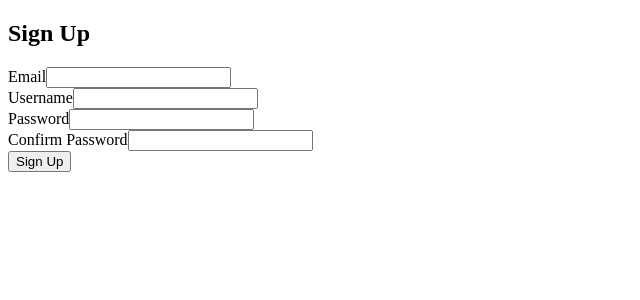
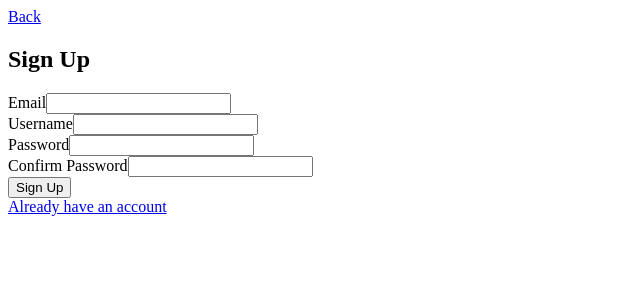
Before and after one commit to IhsanAlhakim/socmed-frontend-vue, a Vue app: page /signup in a window 1280 px wide. Shown: the top 300 px of the page, without its empty margins (0-640 px from the left). Built offline with nearby package versions, Linux system fonts and the light colour scheme; the HTML template or start-up script is replaced by a standard one.

Commit message:
feat(signup): add link to signin page

```diff
--- a/src/pages/SignUp.vue
+++ b/src/pages/SignUp.vue
@@ -55,6 +55,7 @@ async function createUser() {
 </script>
 
 <template>
+    <RouterLink to="/">Back</RouterLink>
     <h2>Sign Up</h2>
     <form @submit.prevent="createUser">
         <div>
@@ -75,4 +76,5 @@ async function createUser() {
         </div>
     <button>Sign Up</button>
     </form>
+    <RouterLink to="/">Already have an account</RouterLink>
 </template>
```
